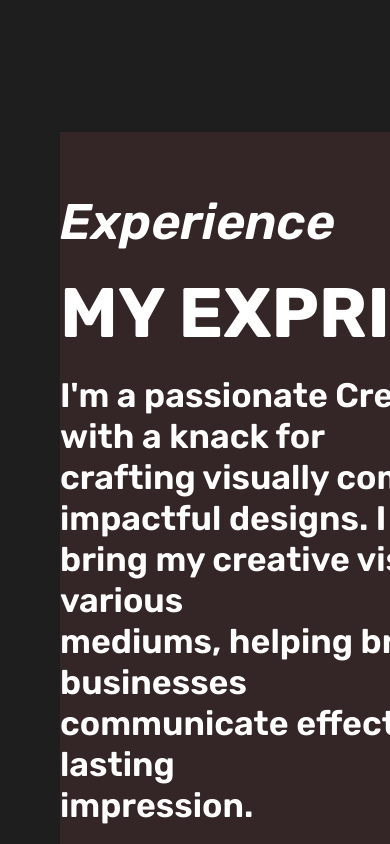
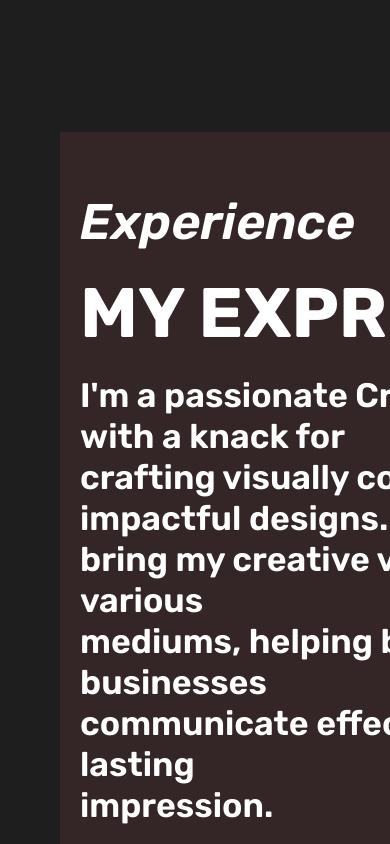
Before and after one commit to boduruddin84/portfolio-br, a plain HTML site: page index.html in a window 390 px wide. Shown: the part 3300-4144 px from the top of the page. Drawn offline with Linux system fonts and the light colour scheme.

Commit message:
padding chang

```diff
--- a/responsive.css
+++ b/responsive.css
@@ -134,7 +134,7 @@
     #exprience-section {
         flex-direction: column;
         width: 100%;
-        padding: 0px;
+        padding: 0px 0px 0px 20px;
     }
 
     #exprience-section-left-description-1 {
```
